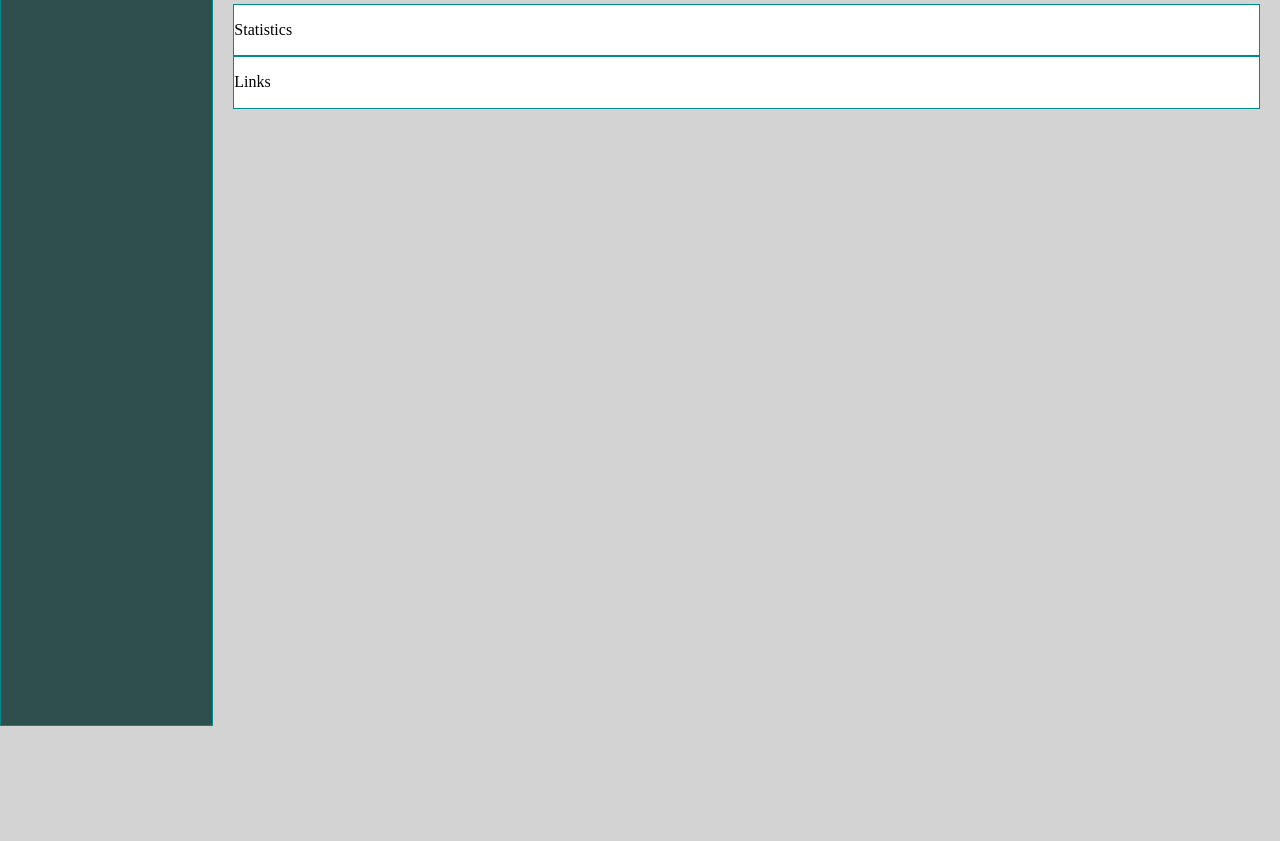
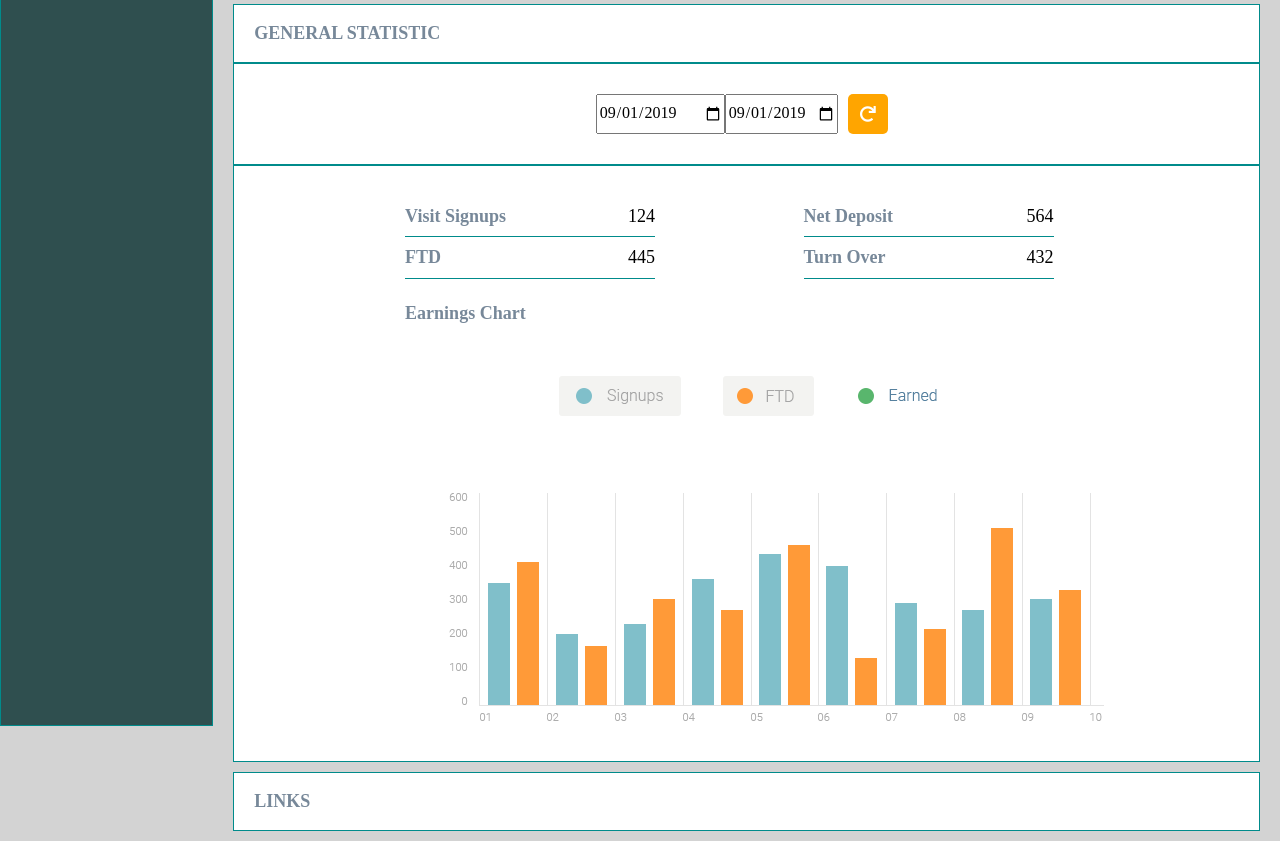
Before and after one commit to PanWojti/solo-project-1, a website: page src/index.html in a window 1280 px wide. Shown: the part 74-915 px from the top of the page. Before the commit the page ends 800 px from the top, so only its background shows below. Drawn offline with nearby package versions, Linux system fonts and the light colour scheme; files that its build step writes are made by us from their sources.

Commit message:
Add Statistics html and initial style

```diff
--- a/package.json
+++ b/package.json
@@ -45,5 +45,9 @@
     "stylelint": "^9.10.1",
     "stylelint-scss": "^3.5.4"
   },
+  "repository": {
+    "type": "git",
+    "url": "https://github.com//PanWojti/solo-project-1.git"
+  },
   "description": ""
 }
--- a/src/index.html
+++ b/src/index.html
@@ -19,6 +19,23 @@
           <div class="row">
             <div class="topbar">
               <ul>
+                <li>
+                  <a href="#" class="quit">
+                    <span class="icon-quit"></span>
+                  </a>
+                </li>
+                <li>
+                  <a href="#" class="profile">
+                    <span class="icon-profile"></span>
+                    Leonardo Dicaprio
+                  </a>
+                </li>
+                <li>
+                  <a href="#" class="notification">
+                    <span class="icon-notification"></span>
+                    <span class="dot"></span>
+                  </a>
+                </li>
                 <li class="dropdown">
                   <a href="#" class="dropbtn">
                     <span class="icon-wallet"></span>
@@ -30,34 +47,59 @@
                     <a href="#">B</a>
                   </div>
                 </li>
-                <li>
-                  <a href="#" class="notification">
-                    <span class="icon-notification"></span>
-                    <span class="dot"></span>
-                  </a>
-                </li>
-                <li>
-                  <a href="#" class="profile">
-                    <span class="icon-profile"></span>
-                    Leonardo Dicaprio
-                  </a>
-                </li>
-                <li>
-                  <a href="#" class="quit">
-                    <span class="icon-quit"></span>
-                  </a>
-                </li>
               </ul>
             </div>
           </div>
           <div class="row">
+            <div class="dashboard-statistics section-title">
+              <h3>General Statistic</h3>
+            </div>
             <div class="dashboard-statistics">
-              <p>Statistics</p>
+              <div class="date-picker">
+                <input id="start-date" type="date" value="2019-09-01" min="2018-01-01" max="2019-09-31">
+                <input id="end-date" type="date" value="2019-09-01" min="2018-01-01" max="2019-10-31">
+                <a href="#" class="btn btn-refresh"><i class="fas fa-redo"></i></a>
+              </div>
+            </div>
+            <div class="dashboard-statistics">
+              <div class="stats">
+                <div class="col-8 stats-col">
+                  <div class="row stats-row">
+                    <div class="col-5">
+                      <div class="stats-item">
+                        <h4>visit signups</h4>
+                        <p>124</p>
+                      </div>
+                      <div class="stats-item">
+                        <h4>FTD</h4>
+                        <p>445</p>
+                      </div>
+                    </div>
+                    <div class="col-5">
+                      <div class="stats-item">
+                        <h4>net deposit</h4>
+                        <p>564</p>
+                      </div>
+                      <div class="stats-item">
+                        <h4>turn over</h4>
+                        <p>432</p>
+                      </div>
+                    </div>
+                  </div>
+                </div>
+              </div>
+              <div class="graph">
+                <div class="col-8 chart-title">
+                  <h4>Earnings chart</h4>
+                  <img src="images/graph.png">
+                </div>
+              </div>
+
             </div>
           </div>
           <div class="row">
-            <div class="dashboard-links">
-              <p>Links</p>
+            <div class="dashboard-links section-title">
+              <h3>Links</h3>
             </div>
           </div>
         </div>
--- a/src/sass/_layout.scss
+++ b/src/sass/_layout.scss
@@ -4,7 +4,7 @@
 
 body {
   margin: 0;
-  background-color: $color-background;
+  background-color: $color-light;
 }
 
 /* grid */
@@ -12,6 +12,7 @@ body {
 .container {
   max-width: 1280px;
   margin: 0 auto;
+  background-color: $color-background;
 }
 
 .row {
@@ -69,3 +70,17 @@ body {
 .col-12 {
   width: 12*$column-width;
 }
+
+h3 {
+  font-size: 18px;
+}
+
+h4 {
+  font-size: 18px;
+  text-transform: capitalize;
+  color: #778899;
+}
+
+p {
+  font-size: 18px;
+}
--- a/src/sass/_variables.scss
+++ b/src/sass/_variables.scss
@@ -6,6 +6,7 @@ $color-dark: #191919;
 $color-dark1: #2F4F4F;
 $color-background: #D3D3D3;
 $color-text: #778899;
+$color-secondary: orange;
 
 /* Font sizes */
 $paragraph-font-size: 16px;
--- /dev/null
+++ b/src/sass/components/_button.scss
@@ -0,0 +1,18 @@
+.btn {
+  i {
+    color: $color-light;
+    background-color: $color-secondary;
+    height: 40px;
+    line-height: 40px;
+    border-radius: 5px;
+  }
+}
+
+.btn-refresh {
+  margin: 0 10px;
+
+  i {
+    width: 40px;
+    padding-left: 12px;
+  }
+}
--- /dev/null
+++ b/src/sass/components/_section-title.scss
@@ -0,0 +1,5 @@
+.section-title {
+  text-transform: uppercase;
+  color: $color-text;
+  padding-left: 20px;
+}
--- a/src/sass/pages/_dashboard.scss
+++ b/src/sass/pages/_dashboard.scss
@@ -1,3 +1,53 @@
 .container {
   box-shadow: 0 0 10px #DCDCDC;
 }
+
+.date-picker {
+  display: flex;
+  justify-content: center;
+  padding: 30px 0;
+}
+
+.graph {
+  display: block;
+  justify-content: center;
+}
+
+.stats {
+  display: block;
+  justify-content: center;
+  margin-top: 30px;
+}
+
+.stats-row {
+  display: inline-flex;
+  justify-content: space-between;
+}
+
+.stats-col {
+  margin: 0 auto;
+}
+
+.stats-item {
+  width: 250px;
+  display: inline-flex;
+  justify-content: space-between;
+  border-bottom: solid 1px #008B8B;
+
+  h4 {
+    margin: 10px 0;
+  }
+
+  p {
+    margin: 10px 0;
+  }
+}
+
+
+.chart-title {
+  margin: 0 auto;
+}
+
+img {
+  object-fit: contain;
+}
--- a/src/sass/sections/_dashboard-links.scss
+++ b/src/sass/sections/_dashboard-links.scss
@@ -1,5 +1,5 @@
 .dashboard-links {
   background-color: $color-light;
   border: 1px solid #008B8B;
-  margin: 0 20px;
+  margin: 10px 20px;
 }
--- a/src/sass/sections/_dashboard-statistics.scss
+++ b/src/sass/sections/_dashboard-statistics.scss
@@ -2,4 +2,5 @@
   background-color: $color-light;
   border: 1px solid #008B8B;
   margin: 0 20px;
+  justify-content: center;
 }
--- a/src/sass/sections/_topbar.scss
+++ b/src/sass/sections/_topbar.scss
@@ -93,7 +93,7 @@ li .dropbtn,
   right: 18px;
   height: 8px;
   width: 8px;
-  background-color: orange;
+  background-color: $color-secondary;
   border-radius: 50%;
 }
 
--- a/src/sass/style.scss
+++ b/src/sass/style.scss
@@ -2,6 +2,10 @@
 @import 'mixins';
 @import 'normalize';
 @import 'layout';
+
+/* Components */
+@import 'components/section-title';
+@import 'components/button';
 
 /* Sections */
 @import 'sections/sidebar';
```
Also changed, not shown: src/images/graph.png (added).
